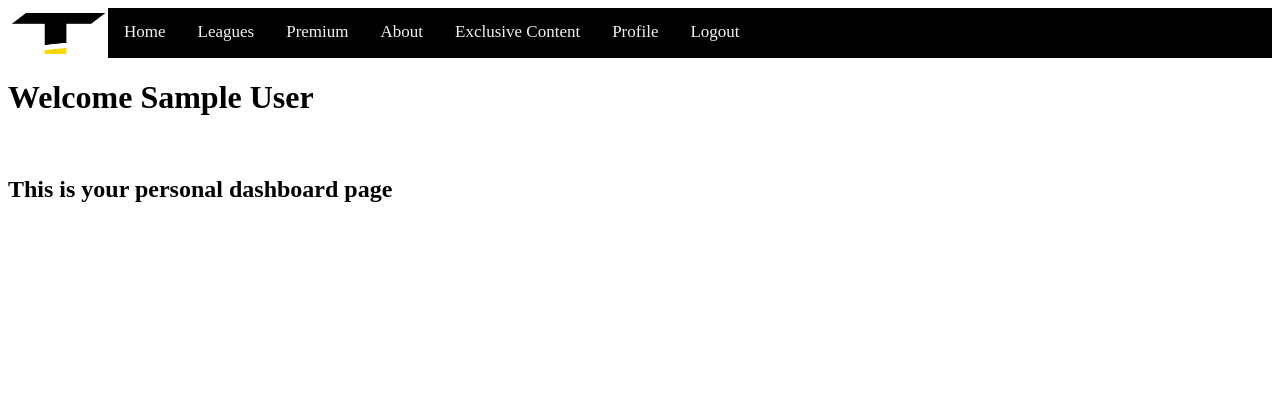
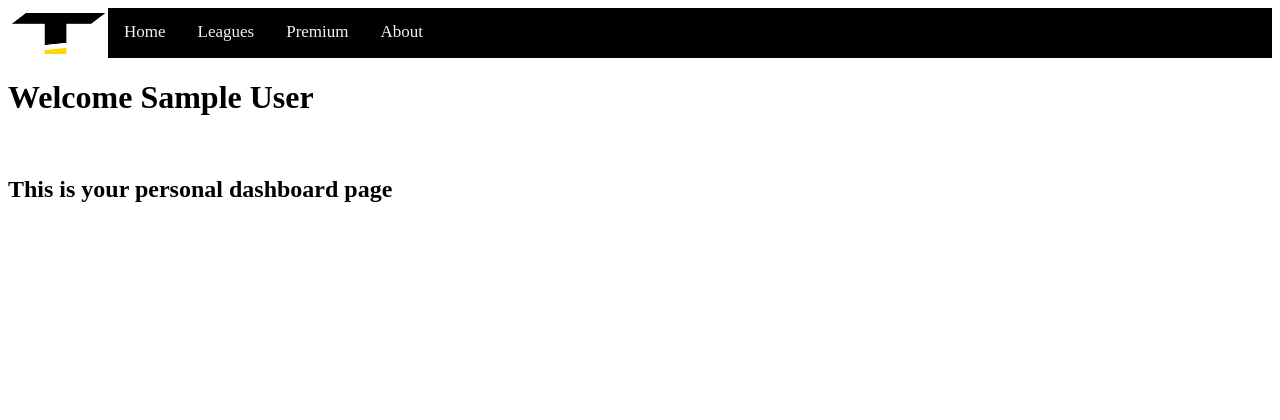
Before and after one commit to KingCharlesVI/tunedtv-website, a PHP site: page /dashboard.php in a window 1280 px wide. Shown: the top 420 px of the page. Run offline with PHP 8.4, Linux system fonts and the light colour scheme; the visitor is signed in with stand-in values (Sample User, id 1).

Commit message:
Update 4.1

```diff
--- a/header.php
+++ b/header.php
@@ -13,16 +13,6 @@
     <a href="/html/leagues.php">Leagues</a>
     <a href="/static/construction.php">Premium</a>
     <a href="/html/about.php">About</a>
-    <a href="/exclusive/exclusive.php">Exclusive Content</a>
-    <?php
-      if (isset($_SESSION)) {
-        echo "<a href='/dashboard.php'>Profile</a>";
-        echo "<a href='/logout.php'>Logout</a>";
-      }
-      else {
-        echo "<a href='/register.php'>Sign Up</a>";
-        echo "<a href='/login.php'>Login</a>";
-      } ?>
   </div>
 </body>
 </html>
--- a/login.php
+++ b/login.php
@@ -83,7 +83,7 @@ if(isset($_POST['submit']))
 
 				<button type="submit" name="submit" class="btn btn-primary">Login</button>
 
-				<a href="register.php" class="btn btn-primary">Register</a>
+				<a href="https://buy.stripe.com/eVaaFXbtf4cR412aEE" class="btn btn-primary">Register</a>
 			</form>
 		</div>
 	</div>
--- a/register.php
+++ b/register.php
@@ -40,6 +40,8 @@ if(isset($_POST['submit']))
                     $handle->execute($params);
 
                     $success = 'User has been created successfully';
+
+                    header('index.php');
 
                 }
                 catch(PDOException $e){
```
